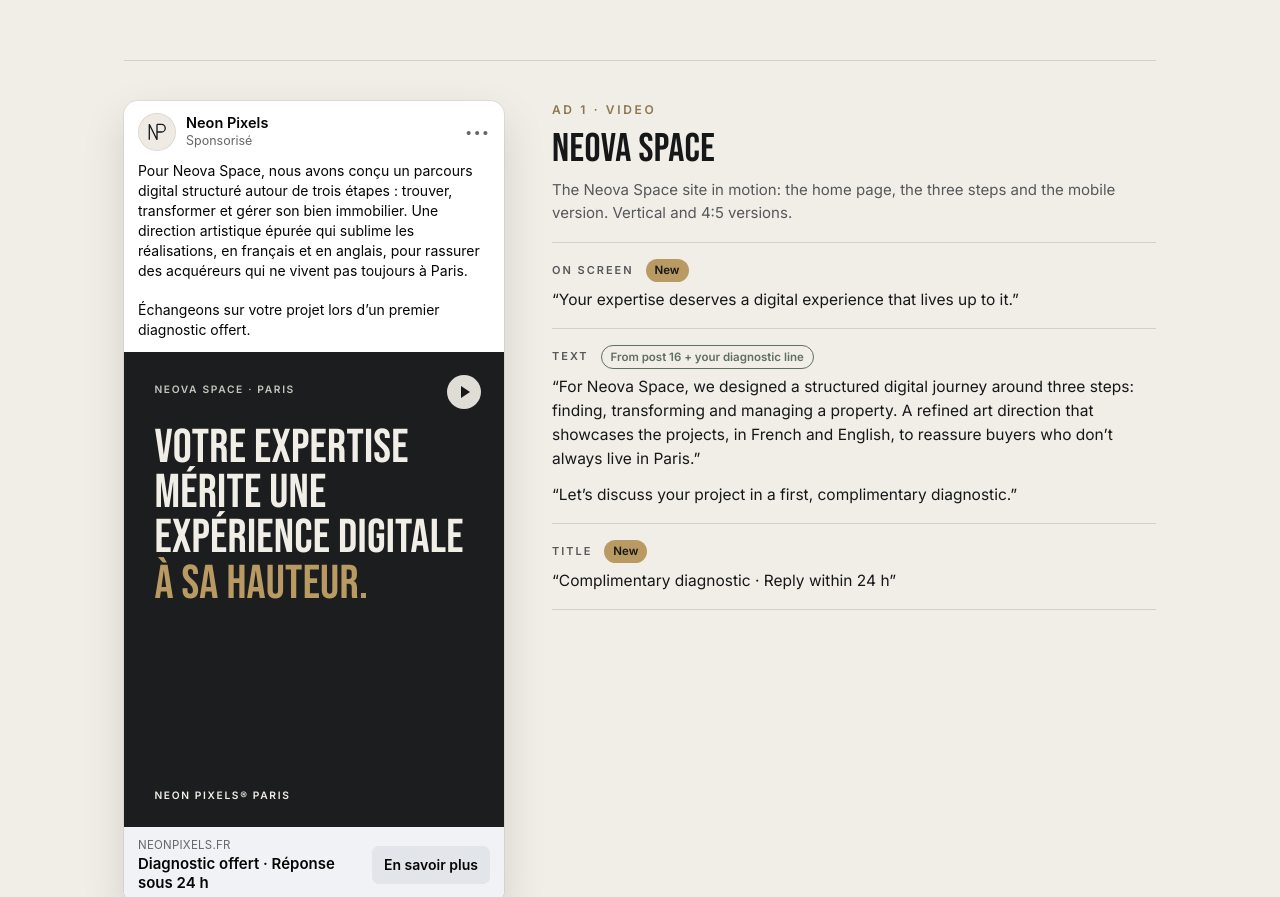
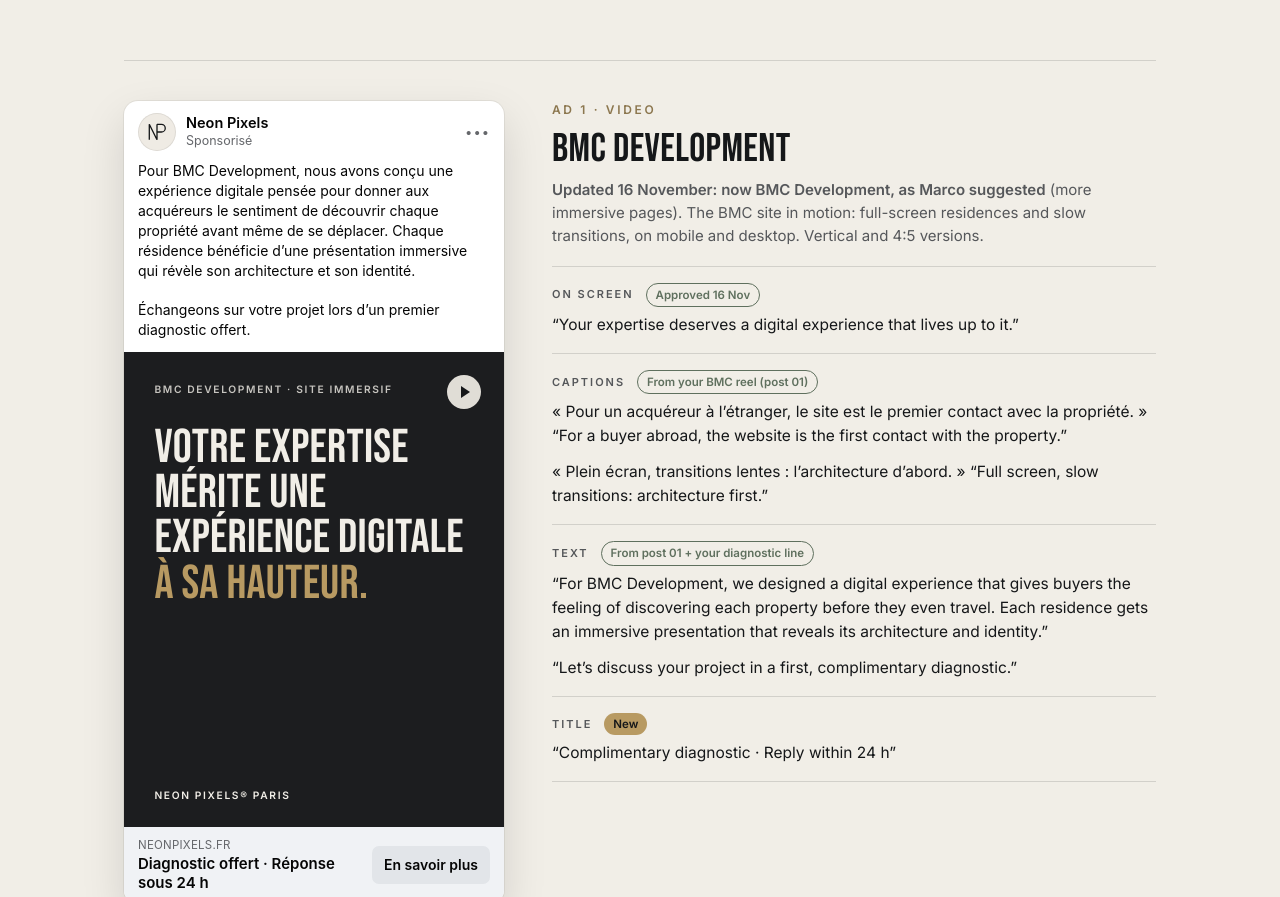
Before and after one commit to SujaltheBIGG/neonpixels-instagram, a plain HTML site: page ads/texts/index.html in a window 1280 px wide. Shown: the part 760-1657 px from the top of the page. Drawn offline with Linux system fonts and the light colour scheme.

Commit message:
Meta ads: Ad 1 now BMC Development (Marco's choice)

```diff
--- a/ads/texts/index.html
+++ b/ads/texts/index.html
@@ -140,11 +140,11 @@ footer { font-size: 13px; color: var(--muted); border-top: 1px solid var(--line)
   <div class="mock-col">
     <div class="fb">
       <div class="fb-head"><div class="fb-av"><svg width="22" height="22" viewBox="0 0 40 40" fill="none" stroke="#151719" stroke-width="2.4"><path d="M6 34V6l14 28V6"/><path d="M20 6h8a7 7 0 0 1 0 14h-8"/></svg></div><div><div class="fb-name">Neon Pixels</div><div class="fb-sp">Sponsorisé</div></div><div class="fb-dots">•••</div></div>
-      <div class="fb-text">Pour Neova Space, nous avons conçu un parcours digital structuré autour de trois étapes&nbsp;: trouver, transformer et gérer son bien immobilier. Une direction artistique épurée qui sublime les réalisations, en français et en anglais, pour rassurer des acquéreurs qui ne vivent pas toujours à Paris.
+      <div class="fb-text">Pour BMC Development, nous avons conçu une expérience digitale pensée pour donner aux acquéreurs le sentiment de découvrir chaque propriété avant même de se déplacer. Chaque résidence bénéficie d’une présentation immersive qui révèle son architecture et son identité.
 
 Échangeons sur votre projet lors d’un premier diagnostic offert.</div>
       <div class="media m-dark"><div class="m-in">
-        <div class="m-lab"><span>Neova Space · Paris</span></div>
+        <div class="m-lab"><span>BMC Development · Site immersif</span></div>
         <div class="m-h">Votre expertise mérite une expérience digitale <em>à sa hauteur.</em></div>
         <div class="m-foot">NEON PIXELS® PARIS</div>
       </div><div class="m-play"></div></div>
@@ -153,16 +153,21 @@ footer { font-size: 13px; color: var(--muted); border-top: 1px solid var(--line)
   </div>
   <div class="ad-head">
     <div class="ad-num">Ad 1 · Video</div>
-    <h3>Neova Space</h3>
-    <p class="shows">The Neova Space site in motion: the home page, the three steps and the mobile version. Vertical and 4:5 versions.</p>
+    <h3>BMC Development</h3>
+    <p class="shows"><b>Updated 16 November: now BMC Development, as Marco suggested</b> (more immersive pages). The BMC site in motion: full-screen residences and slow transitions, on mobile and desktop. Vertical and 4:5 versions.</p>
     <div class="fields">
       <div class="field">
-        <div class="f-top"><span class="f-lab">On screen</span><span class="tag new">New</span></div>
+        <div class="f-top"><span class="f-lab">On screen</span><span class="tag ok">Approved 16 Nov</span></div>
         <p class="f-en">“Your expertise deserves a digital experience that lives up to it.”</p>
       </div>
       <div class="field">
-        <div class="f-top"><span class="f-lab">Text</span><span class="tag ok">From post 16 + your diagnostic line</span></div>
-        <p class="f-en">“For Neova Space, we designed a structured digital journey around three steps: finding, transforming and managing a property. A refined art direction that showcases the projects, in French and English, to reassure buyers who don’t always live in Paris.”</p>
+        <div class="f-top"><span class="f-lab">Captions</span><span class="tag ok">From your BMC reel (post 01)</span></div>
+        <p class="f-en">« Pour un acquéreur à l’étranger, le site est le premier contact avec la propriété. » “For a buyer abroad, the website is the first contact with the property.”</p>
+        <p class="f-en">« Plein écran, transitions lentes&nbsp;: l’architecture d’abord. » “Full screen, slow transitions: architecture first.”</p>
+      </div>
+      <div class="field">
+        <div class="f-top"><span class="f-lab">Text</span><span class="tag ok">From post 01 + your diagnostic line</span></div>
+        <p class="f-en">“For BMC Development, we designed a digital experience that gives buyers the feeling of discovering each property before they even travel. Each residence gets an immersive presentation that reveals its architecture and identity.”</p>
         <p class="f-en">“Let’s discuss your project in a first, complimentary diagnostic.”</p>
       </div>
       <div class="field">
```
